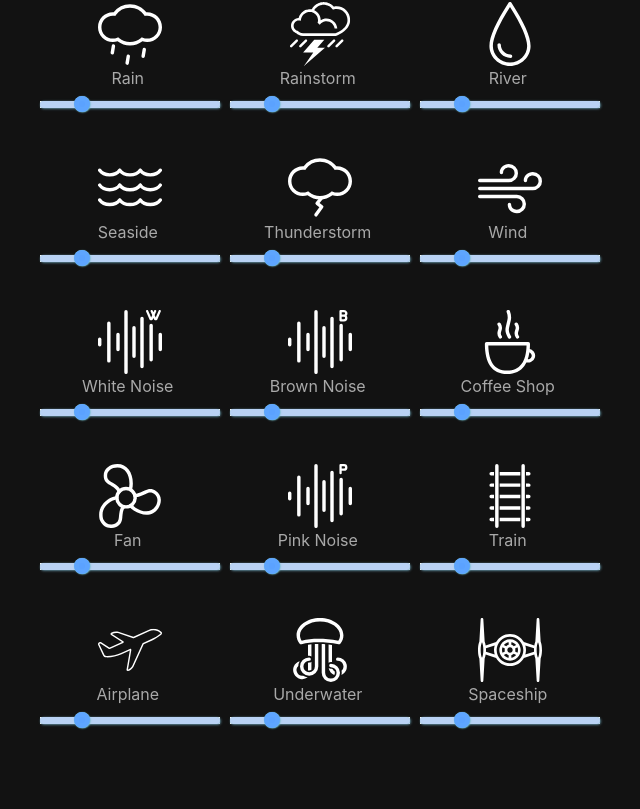
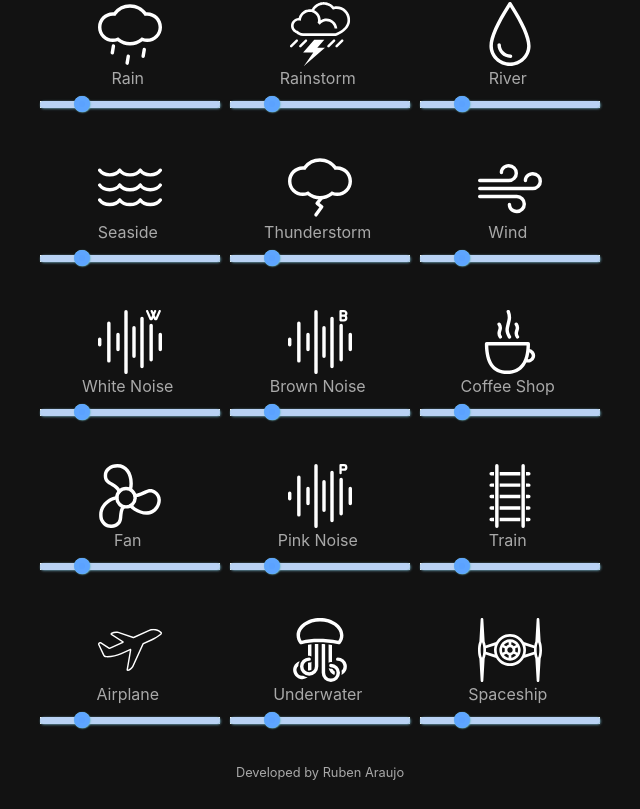
Before and after one commit to rubenaraujo/project_gelug, an Angular app: page / in a window 1280 px wide. Shown: the part 264-1073 px from the top of the page, without its empty margins (320-960 px from the left). Before the commit the page ends 1025 px from the top, so only its background shows below. Built offline with nearby package versions, Linux system fonts and the light colour scheme.

Commit message:
Added footer

```diff
--- a/src/app/gelug/main/main.component.html
+++ b/src/app/gelug/main/main.component.html
@@ -30,5 +30,8 @@
   <br>
   <small class="text-1 footer">
     <br>
+    Developed by Ruben Araujo
+    <br>
+    <br>
   </small>
 </div>
```
